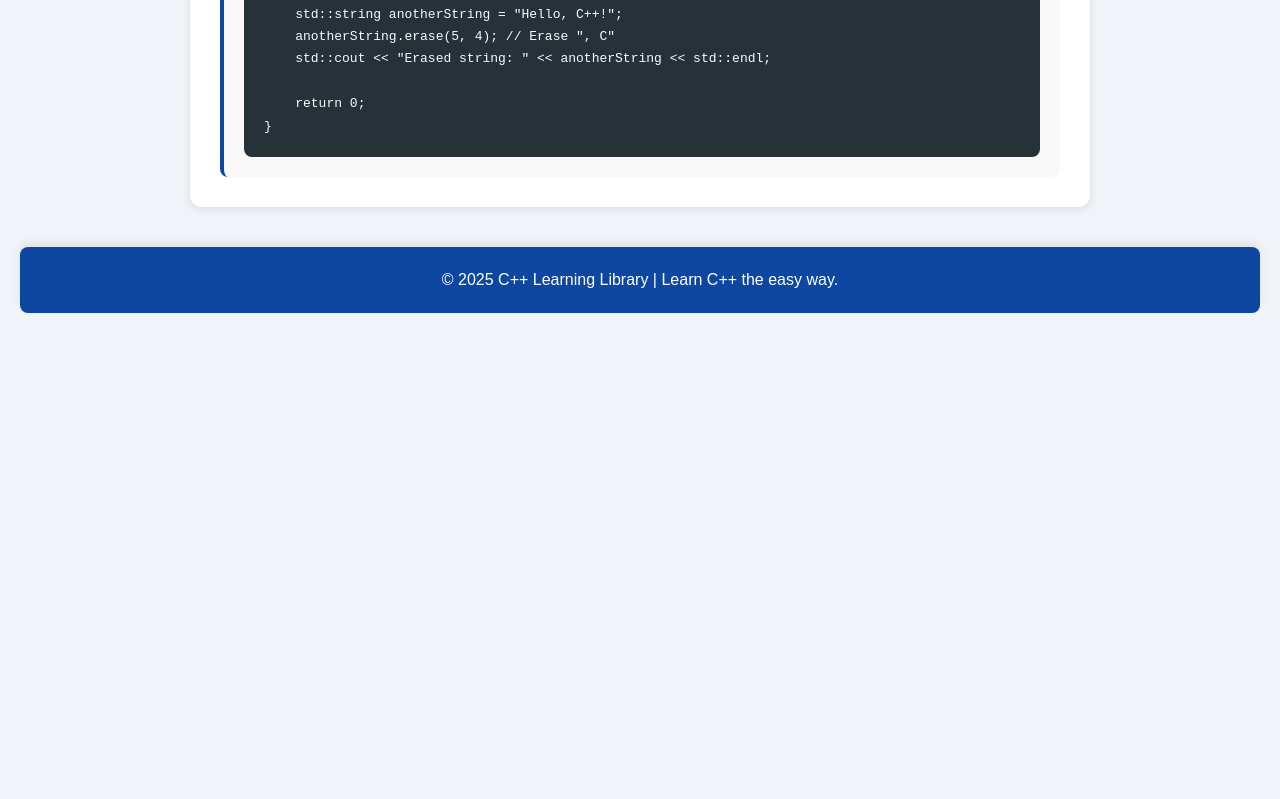
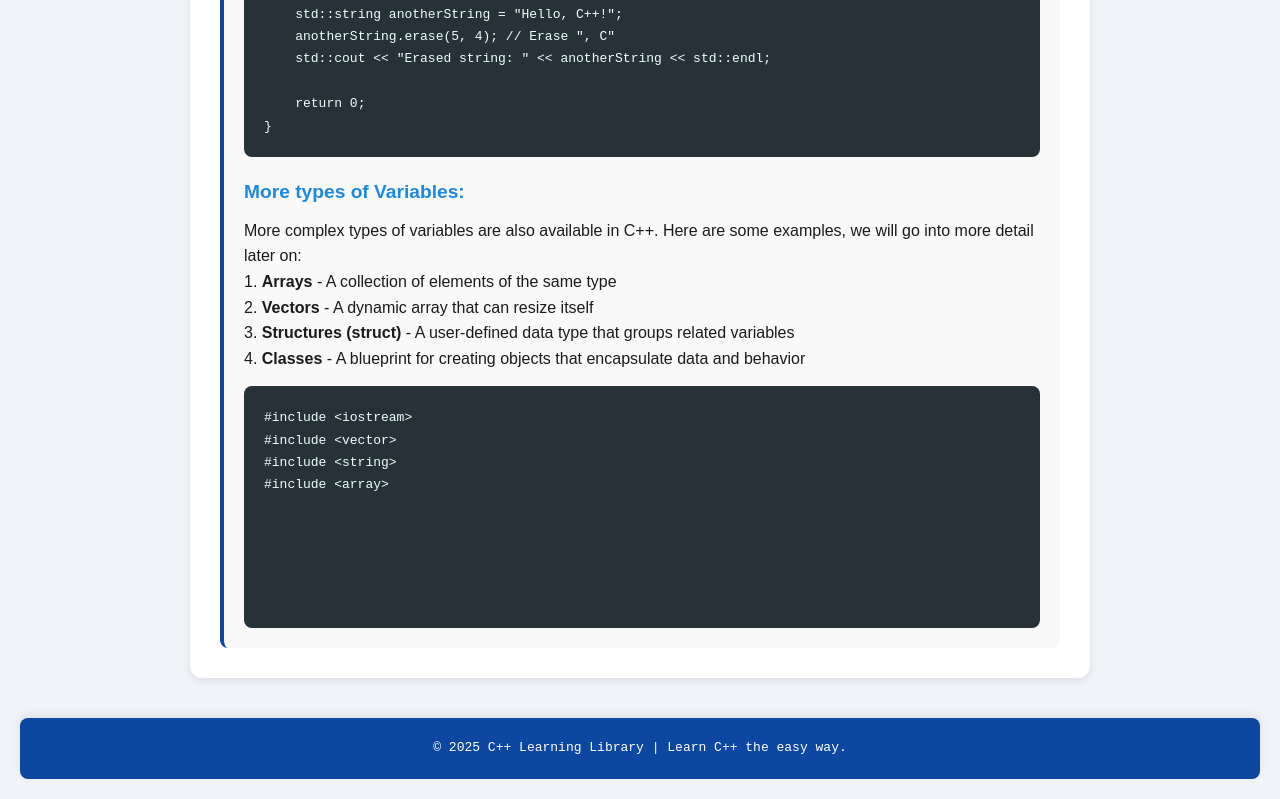
Before and after one commit to ladyforrest591/C-Plus-Plus-Website, a plain HTML site: page index.html in a window 1280 px wide. Shown: the part 7105-7904 px from the top of the page. Before the commit the page ends 7438 px from the top, so only its background shows below. Drawn offline with Linux system fonts and the light colour scheme.

Commit message:
started more types of variables

```diff
--- a/index.html
+++ b/index.html
@@ -304,6 +304,19 @@ int main() {
 }
 </code></pre>
 
+<h4>More types of Variables: </h4>
+<p>More complex types of variables are also available in C++. Here are some examples, we will go into more detail later on: <br></p>
+<p>1. <strong>Arrays</strong> - A collection of elements of the same type<br></p>
+<p>2. <strong>Vectors</strong> - A dynamic array that can resize itself<br></p>
+<p>3. <strong>Structures (struct)</strong> - A user-defined data type that groups related variables<br></p>
+<p>4. <strong>Classes</strong> - A blueprint for creating objects that encapsulate data and behavior<br></p>
+
+<pre><code>#include &lt;iostream&gt;
+#include &lt;vector&gt;
+#include &lt;string&gt;
+#include &lt;array&gt;
+
+
 
 
       </section>
```
